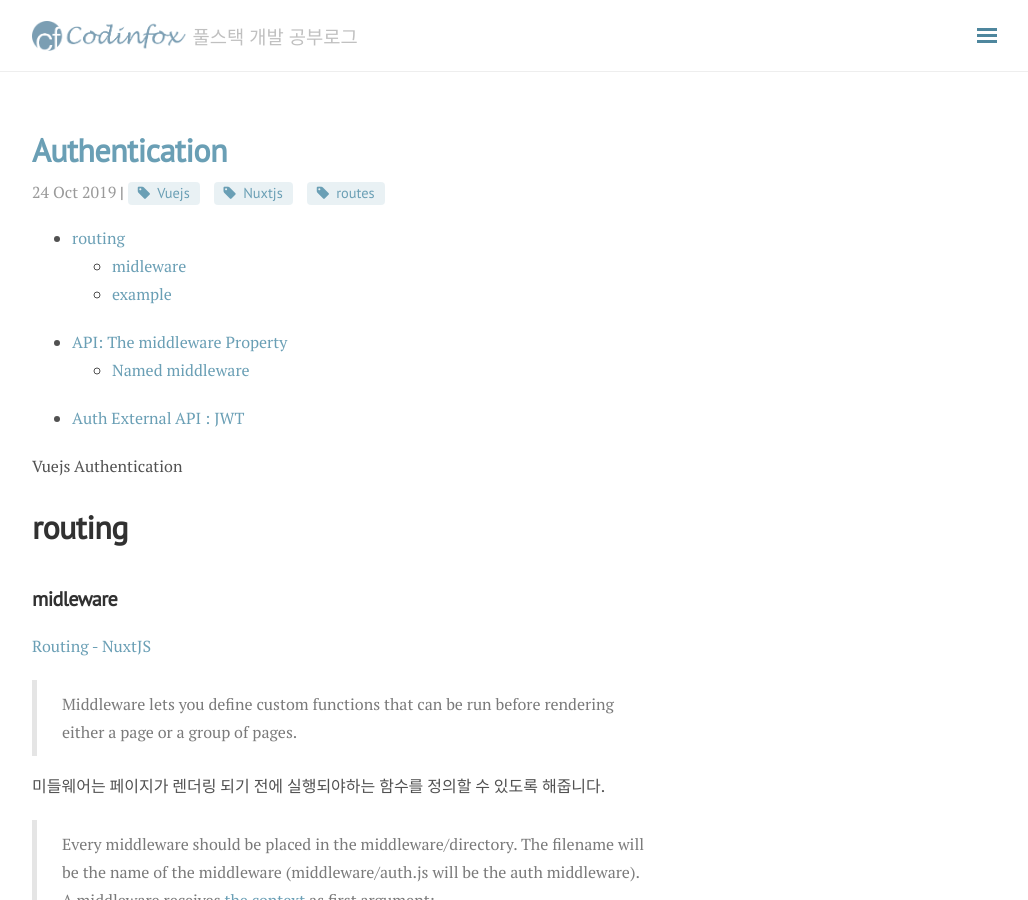
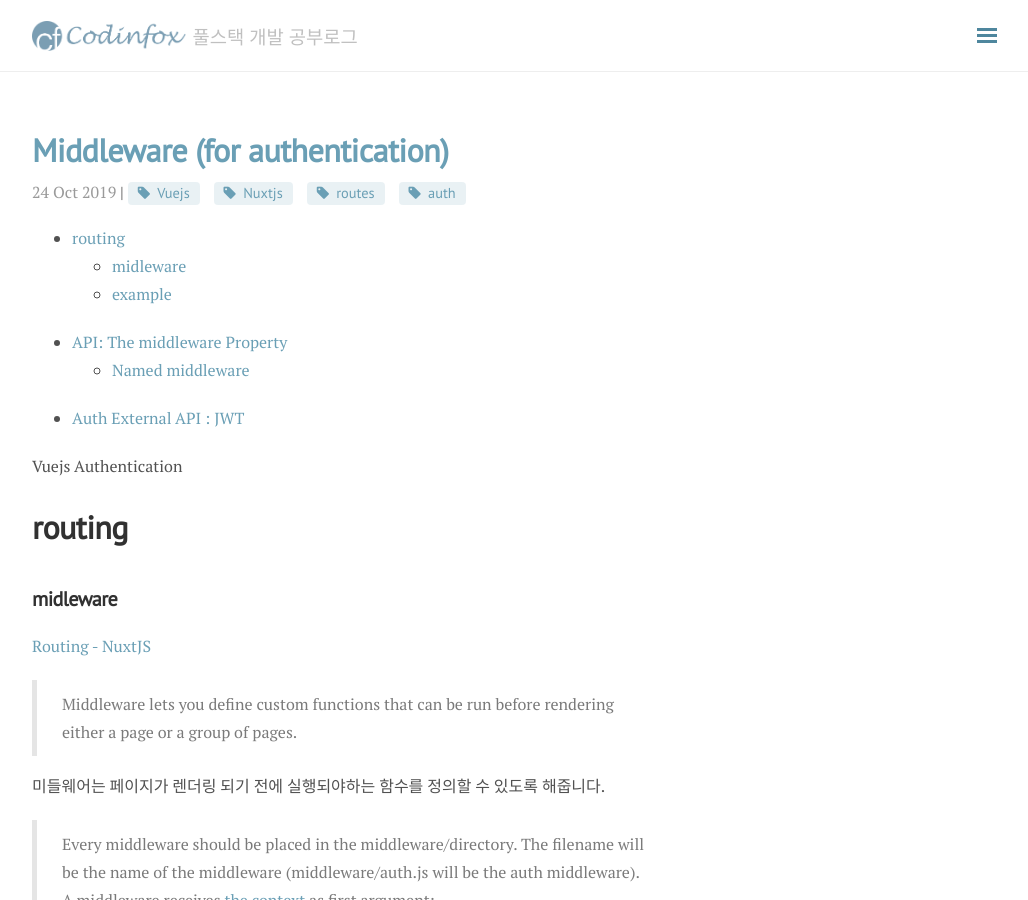
Before and after one commit to haeyong27/haeyong27.github.io, a Jekyll site: the page built from _posts/Vuejs/2019-10-24-Authentication.md, in a window 1280 px wide and 900 px high. Shown: the whole window, without its empty margins (248-1276 px from the left). Built offline with Jekyll 4.4.1, drawn with Linux system fonts in a browser that asks for light colours; nearby versions of some CDN libraries.

Commit message:
title, tag 수정

```diff
--- a/_posts/Vuejs/2019-10-24-Authentication.md
+++ b/_posts/Vuejs/2019-10-24-Authentication.md
@@ -1,9 +1,9 @@
 ---
 layout: post
-title:  "Authentication"
+title:  "Middleware (for authentication)"
 date:   2019-10-24
 categories: Vuejs
-tag: [Vuejs, Nuxtjs, routes]
+tag: [Vuejs, Nuxtjs, routes, auth]
 ---
 - [routing](#routing)
   - [midleware](#midleware)
```
